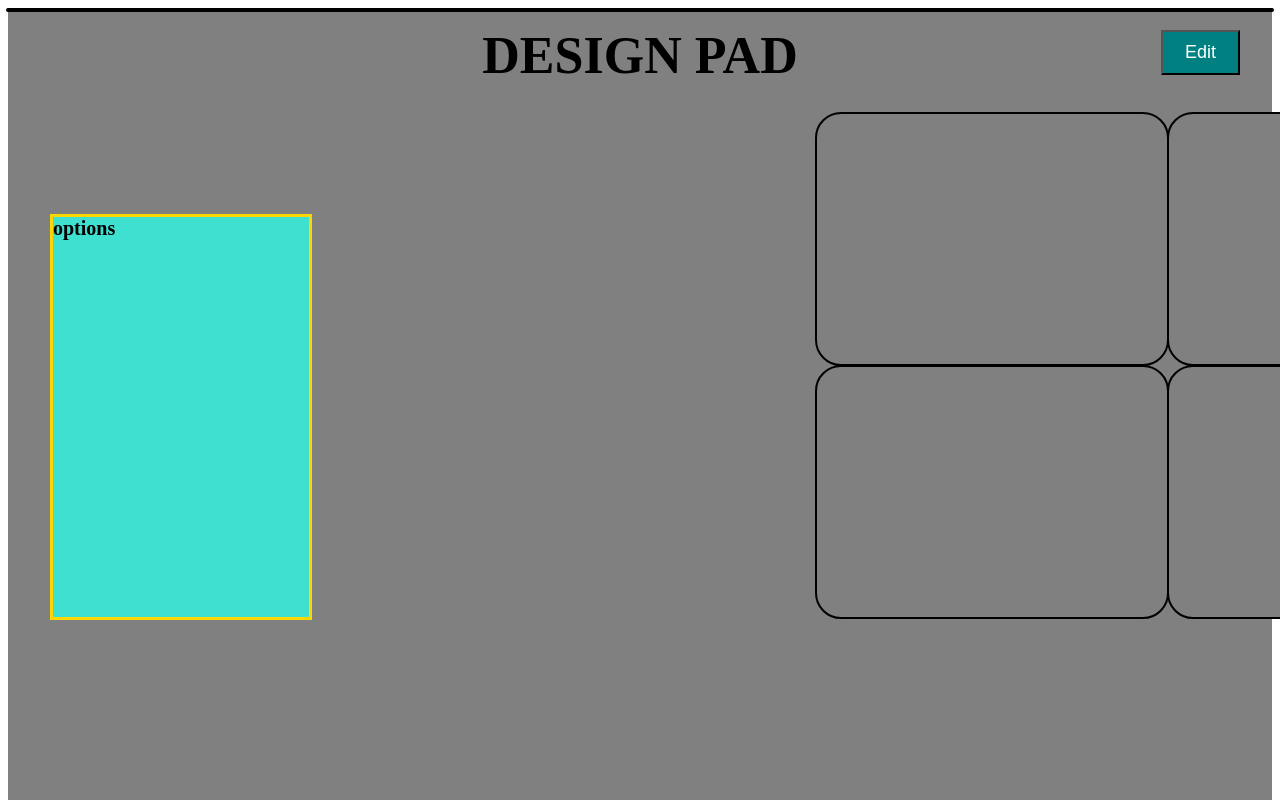
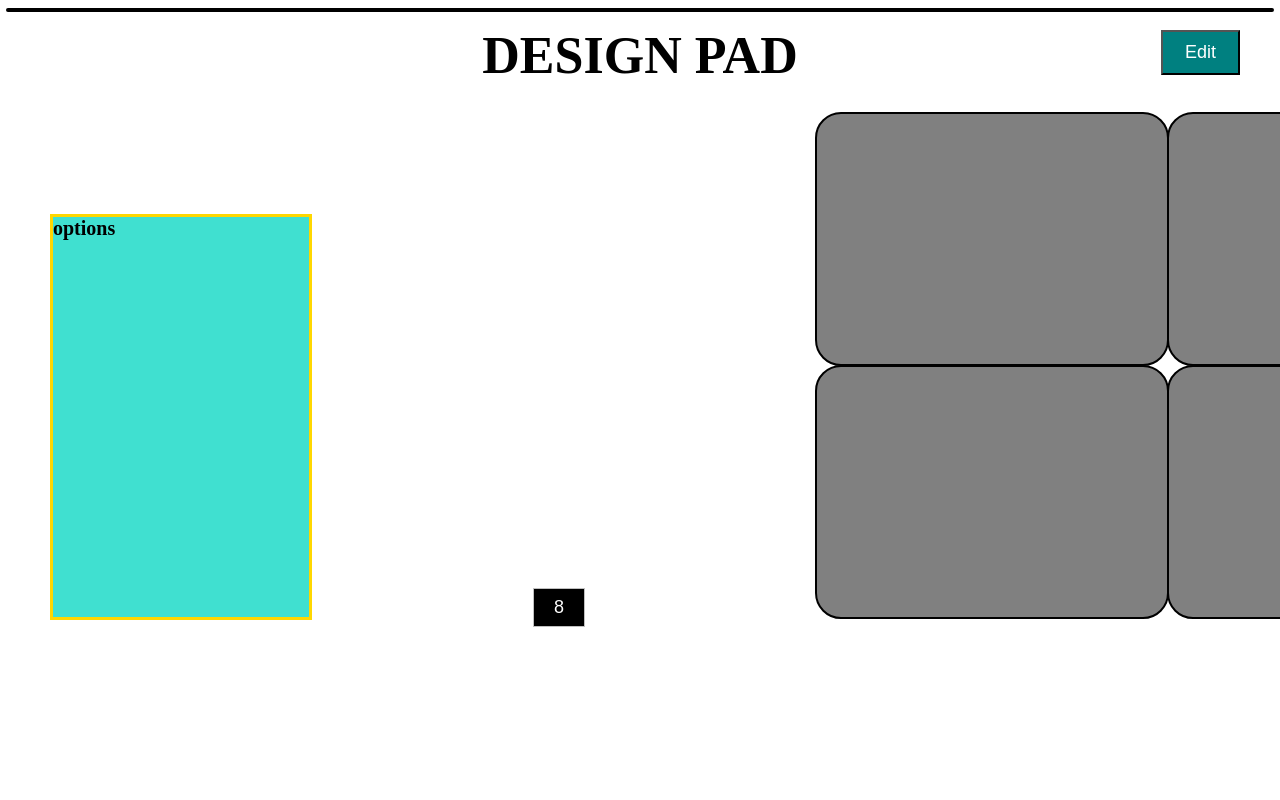
Before and after one commit to 464squad/design-pad, a React (Create React App) app: page / in a window 1280 px wide. Shown: the top 800 px of the page. Built offline with nearby package versions, Linux system fonts and the light colour scheme.

Commit message:
More progress. square 8 shows

```diff
--- a/src/App.css
+++ b/src/App.css
@@ -9,7 +9,7 @@
 
 
 .App-header {
-  background-color: grey;
+  background-color: white;
   min-height: 100vh;
   display: flex;
   flex-direction: column;
--- a/src/App.js
+++ b/src/App.js
@@ -24,9 +24,11 @@ function App() {
 
       <EDIT />
       <CHOICE />
+      <PadInput />
       <DesignPad />
       <DesignBoard />
-      <PadInput />
+
+
 
 
 
--- a/src/components/PadInput.js
+++ b/src/components/PadInput.js
@@ -1,5 +1,5 @@
 import React from "react";
-import DesignPad from '.DesignPad/DesignPad';
+import DesignPad from './DesignPad/DesignPad';
 
 //const clrs = ['khaki','coral','maroon', 'salmon','slateblue','teal','olive','silver']
 
```
